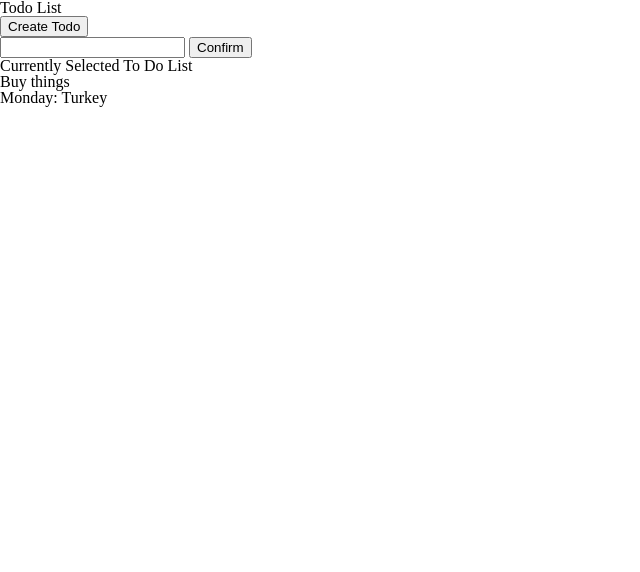
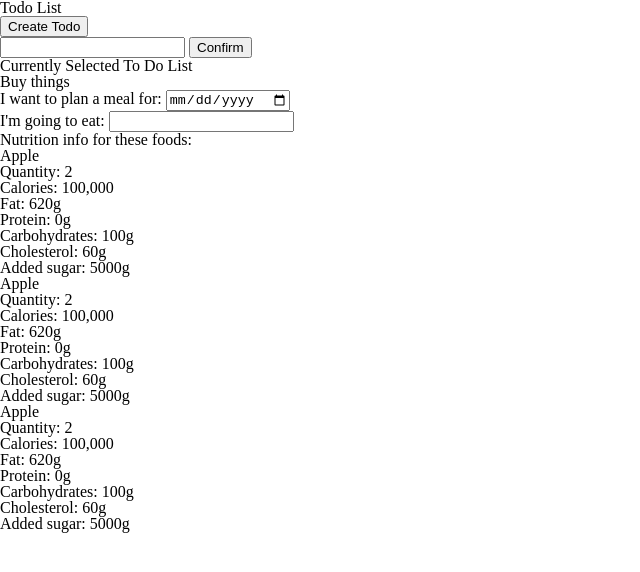
Before and after one commit to Mersant/studious-dollop, a plain HTML site: page index.html in a window 1280 px wide. Shown: the whole page, without its empty margins (0-640 px from the left). Drawn offline with Linux system fonts and the light colour scheme.

Commit message:
Update index.html

```diff
--- a/index.html
+++ b/index.html
@@ -38,10 +38,43 @@
         </div>
         <div id="mealPlanner">
             <!-- Show todo via js -->
-            <ul>
-                <li>Monday: <span id="mondayMeal">Turkey</span></li>
-            </ul>
+            <label for="mealDate">I want to plan a meal for:</label>
+            <input type="date" id="mealDateSelector" name="mealDate"><br>
+            <label for="foods">I'm going to eat:</label>
+            <input type="text" name="foods" id="mealItems"><br>
+            <span id="nutritionTitle">Nutrition info for these foods:</span>
             <div id="nutritionInfo" class="infoContainer">
+                <!-- ULs will be added via js, these are placeholders for CSS styling-->
+                <ul>
+                    <li>Apple</li>
+                    <li>Quantity: 2</li>
+                    <li>Calories: 100,000</li>
+                    <li>Fat: 620g</li>
+                    <li>Protein: 0g</li>
+                    <li>Carbohydrates: 100g</li>
+                    <li>Cholesterol: 60g</li>
+                    <li>Added sugar: 5000g</li>
+                </ul>
+                <ul>
+                    <li>Apple</li>
+                    <li>Quantity: 2</li>
+                    <li>Calories: 100,000</li>
+                    <li>Fat: 620g</li>
+                    <li>Protein: 0g</li>
+                    <li>Carbohydrates: 100g</li>
+                    <li>Cholesterol: 60g</li>
+                    <li>Added sugar: 5000g</li>
+                </ul>
+                <ul>
+                    <li>Apple</li>
+                    <li>Quantity: 2</li>
+                    <li>Calories: 100,000</li>
+                    <li>Fat: 620g</li>
+                    <li>Protein: 0g</li>
+                    <li>Carbohydrates: 100g</li>
+                    <li>Cholesterol: 60g</li>
+                    <li>Added sugar: 5000g</li>
+                </ul>
             </div>
         </div>
     </div>
```
